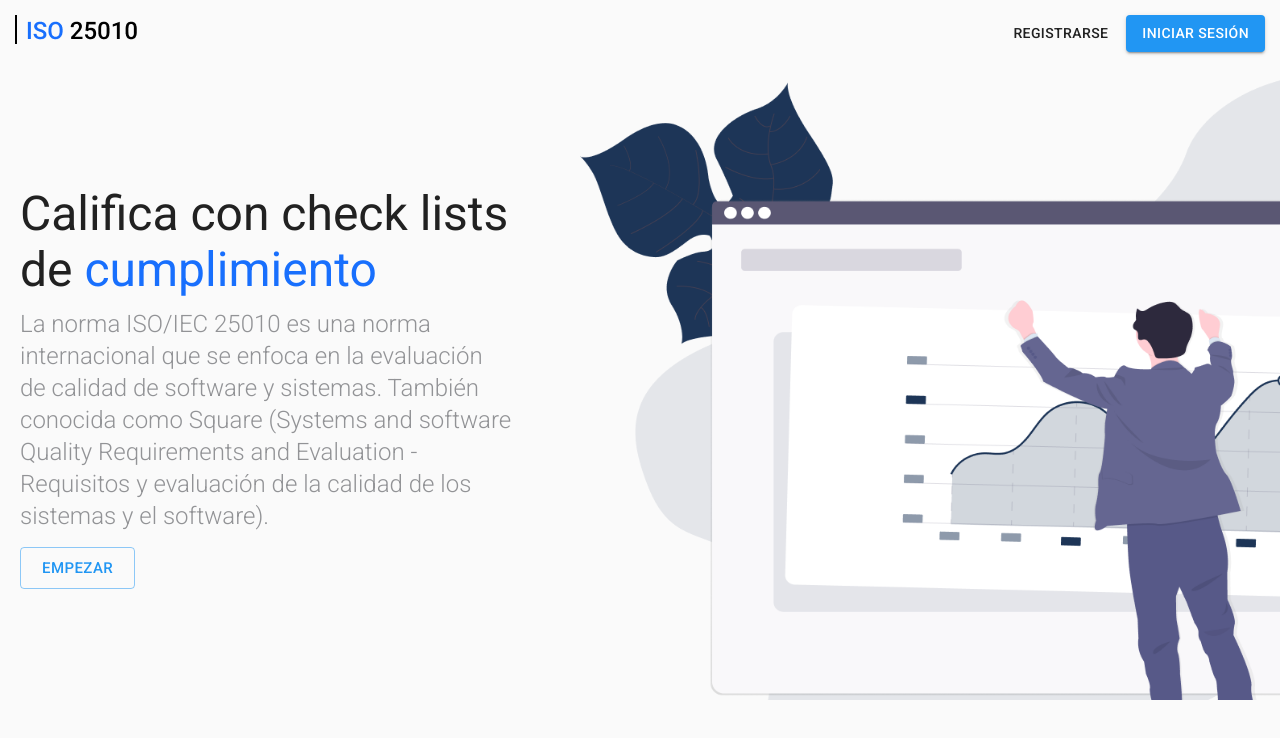
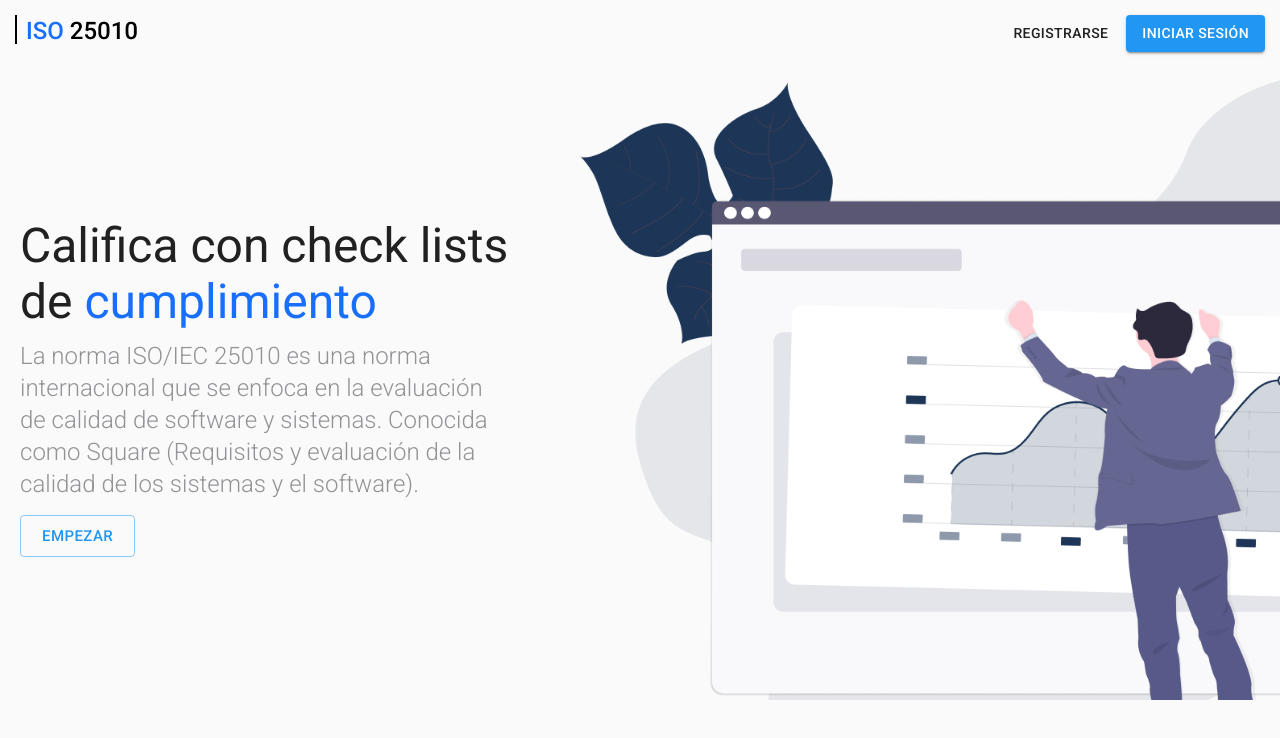
Before and after one commit to JeffSkynird/isosoft, a React (Create React App) app in the folder client/: page /bienvenida in a window 1280 px wide. Shown: the top 738 px of the page. Built offline with nearby package versions, Linux system fonts and the light colour scheme.

Commit message:
Cambio en bienvenida

```diff
--- a/client/src/containers/main/Bienvenida.js
+++ b/client/src/containers/main/Bienvenida.js
@@ -29,7 +29,7 @@ export default function Bienvenida(props) {
             Califica con check lists de <span style={{color:'#186FFD'}}>cumplimiento</span>
                 </Typography>
                 <Typography variant="h5" style={{fontWeight:100,marginTop:10,color:'#929396',marginBottom:15}} >
-                La norma ISO/IEC 25010 es una norma internacional que se enfoca en la evaluación de calidad de software y sistemas. También conocida como Square (Systems and software Quality Requirements and Evaluation - Requisitos y evaluación de la calidad de los sistemas y el software).
+                La norma ISO/IEC 25010 es una norma internacional que se enfoca en la evaluación de calidad de software y sistemas. Conocida como Square (Requisitos y evaluación de la calidad de los sistemas y el software).
 
                 </Typography>
                 <Button variant="outlined" color="primary" size="large" onClick={() => props.history.push('/login')}>
```
